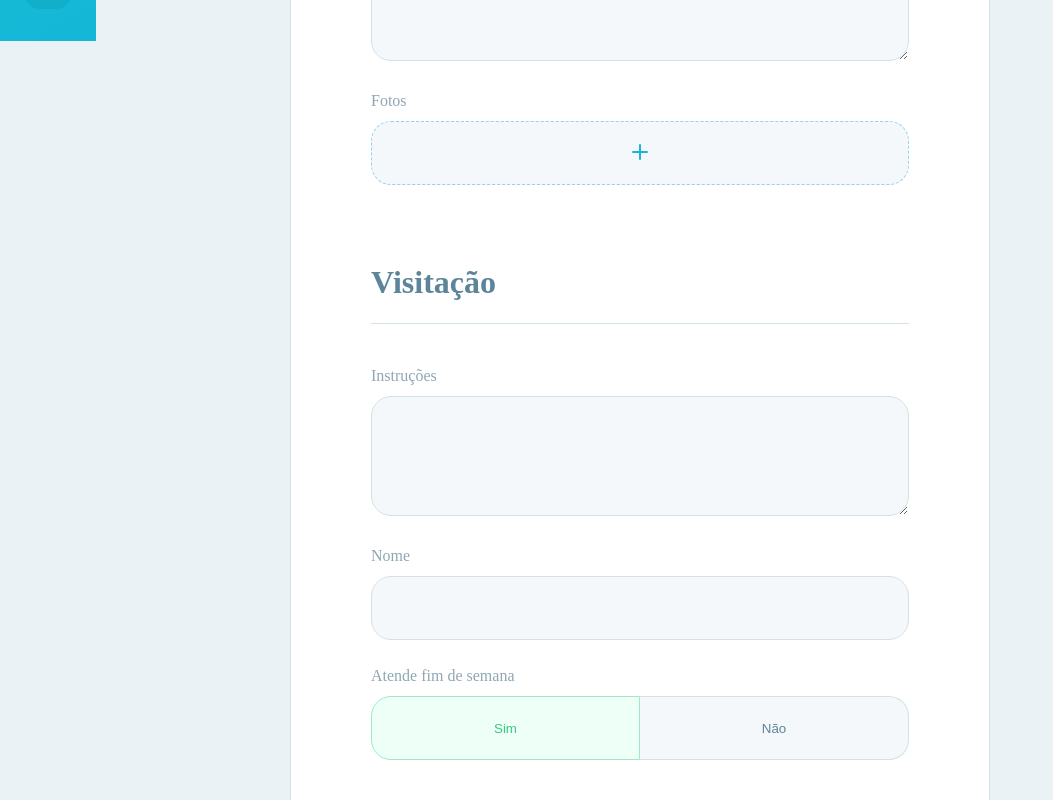
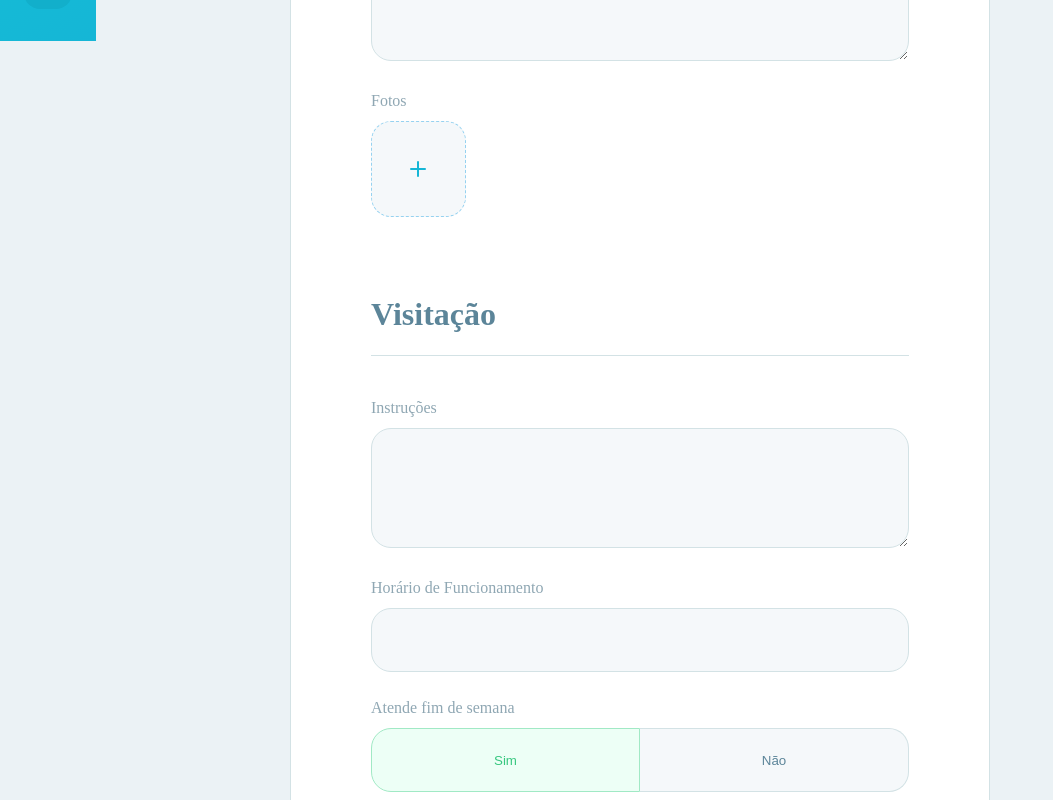
Before and after one commit to IggorSantos/NLW03, a React (Create React App) app in the folder web/: page /orphanages/create in a window 1280 px wide. Shown: the part 759-1559 px from the top of the page, without its empty margins (0-1053 px from the left). Built offline with nearby package versions, Linux system fonts and the light colour scheme; no server answers; the HTML template or start-up script is replaced by a standard one.

Commit message:
Melhorias na página de cadastro de orfanato

```diff
--- a/web/src/pages/CreateOrphanage.tsx
+++ b/web/src/pages/CreateOrphanage.tsx
@@ -1,4 +1,4 @@
-import React,{useState} from "react";
+import React,{useState,FormEvent} from "react";
 import { Map, Marker, TileLayer } from 'react-leaflet';
 import {LeafletMouseEvent} from 'leaflet';
 import Sidebar from '../components/sidebar'
@@ -11,6 +11,12 @@ import '../styles/pages/create-orphanage.css';
 export default function CreateOrphanage() {
   const [position,setPosition] = useState({latitude:0,longitude:0});
 
+  const [name,setName] = useState('');
+  const [about,setAbout] = useState('');
+  const [instructions,setInstructions] = useState('');
+  const [opening_hours,setOpeningHours] = useState('');
+  const [open_on_weekends,setOpenOnWeekends] = useState(true);
+
   function handleMapClick(event: LeafletMouseEvent){
     const {lat,lng} = event.latlng;
 
@@ -20,12 +26,28 @@ export default function CreateOrphanage() {
     })
   }
 
+  function handleSubmit(event: FormEvent){
+    event.preventDefault();
+
+    const {latitude,longitude} = position;
+
+    console.log({
+      name,
+      about,
+      latitude,
+      longitude,
+      instructions,
+      opening_hours,
+      open_on_weekends,
+    })
+  }
+
   return (
     <div id="page-create-orphanage">
       <Sidebar />
 
       <main>
-        <form className="create-orphanage-form">
+        <form onSubmit={handleSubmit} className="create-orphanage-form">
           <fieldset>
             <legend>Dados</legend>
 
@@ -49,29 +71,34 @@ export default function CreateOrphanage() {
               />
               )}
 
-              {/*<Marker interactive={false} icon={MapIcon} position={[-11.3082368,-41.8545664]} />*/}
-            </Map>
+          </Map>
 
             <div className="input-block">
               <label htmlFor="name">Nome</label>
-              <input id="name" />
+              <input
+                id="name"
+                value={name}
+                onChange={event => setName(event.target.value)}
+              />
             </div>
 
             <div className="input-block">
               <label htmlFor="about">Sobre <span>Máximo de 300 caracteres</span></label>
-              <textarea id="name" maxLength={300} />
+              <textarea id="name" maxLength={300}
+                value={about}
+                onChange={event => setAbout(event.target.value)}
+              />
             </div>
 
             <div className="input-block">
               <label htmlFor="images">Fotos</label>
 
-              <div className="uploaded-image">
-
+              <div className="image-container">
+                <button type="button" className="new-image">
+                  <FiPlus size={24} color="#15b6d6" />
+                </button>
               </div>
 
-              <button className="new-image">
-                <FiPlus size={24} color="#15b6d6" />
-              </button>
             </div>
           </fieldset>
 
@@ -80,20 +107,40 @@ export default function CreateOrphanage() {
 
             <div className="input-block">
               <label htmlFor="instructions">Instruções</label>
-              <textarea id="instructions" />
+              <textarea
+                id="instructions"
+                value={instructions}
+                onChange={event => setInstructions(event.target.value)}
+              />
             </div>
 
             <div className="input-block">
-              <label htmlFor="opening_hours">Nome</label>
-              <input id="opening_hours" />
+              <label htmlFor="opening_hours">Horário de Funcionamento</label>
+              <input
+                id="opening_hours"
+                value={opening_hours}
+                onChange={event => setOpeningHours(event.target.value)}
+              />
             </div>
 
             <div className="input-block">
               <label htmlFor="open_on_weekends">Atende fim de semana</label>
 
               <div className="button-select">
-                <button type="button" className="active">Sim</button>
-                <button type="button">Não</button>
+                <button
+                  type="button"
+                  className={open_on_weekends ? 'active' : ''}
+                  onClick={() => setOpenOnWeekends(true)}
+                  >
+                  Sim
+                </button>
+                <button
+                  type="button"
+                  className={!open_on_weekends ? 'active' : ''}
+                  onClick={() => setOpenOnWeekends(false)}
+                  >
+                  Não
+                </button>
               </div>
             </div>
           </fieldset>
--- a/web/src/styles/pages/create-orphanage.css
+++ b/web/src/styles/pages/create-orphanage.css
@@ -87,13 +87,22 @@ form.create-orphanage-form .input-block textarea {
   line-height: 28px;
 }
 
+form.create-orphanage-form .input-block .image-container{
+  display:grid;
+  grid-template-columns: repeat(5, 1fr);
+  grid-gap: 16px;
+}
+
 form.create-orphanage-form .input-block .new-image {
-  width: 100%;
-  height: 64px;
+  height: 96px;
   background: #F5F8FA;
   border: 1px dashed #96D2F0;
   border-radius: 20px;
   cursor: pointer;
+
+  display: flex;
+  justify-content: center;
+  align-items: center;
 }
 
 form.create-orphanage-form .input-block .button-select {
```
